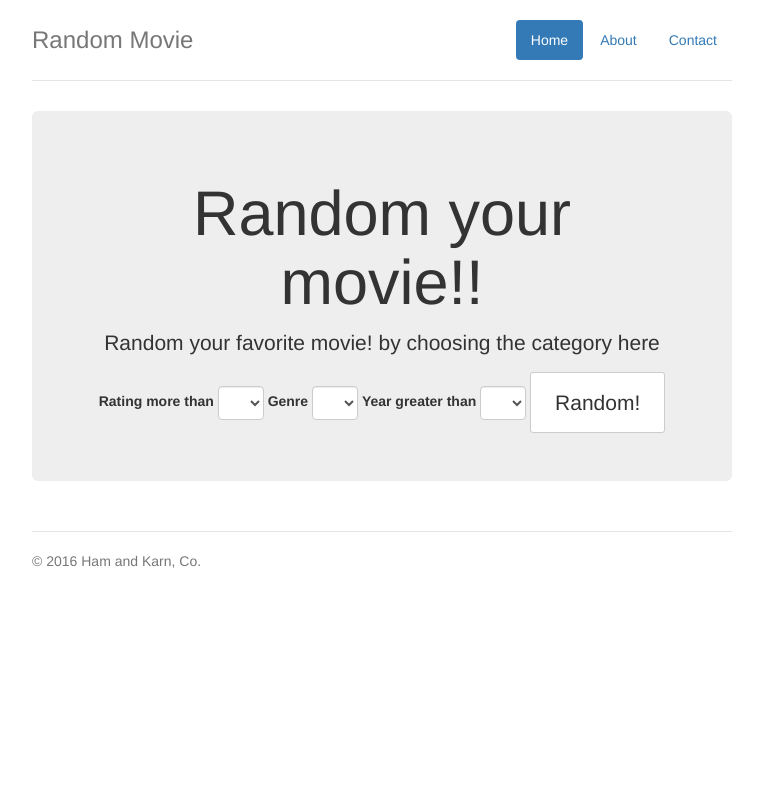
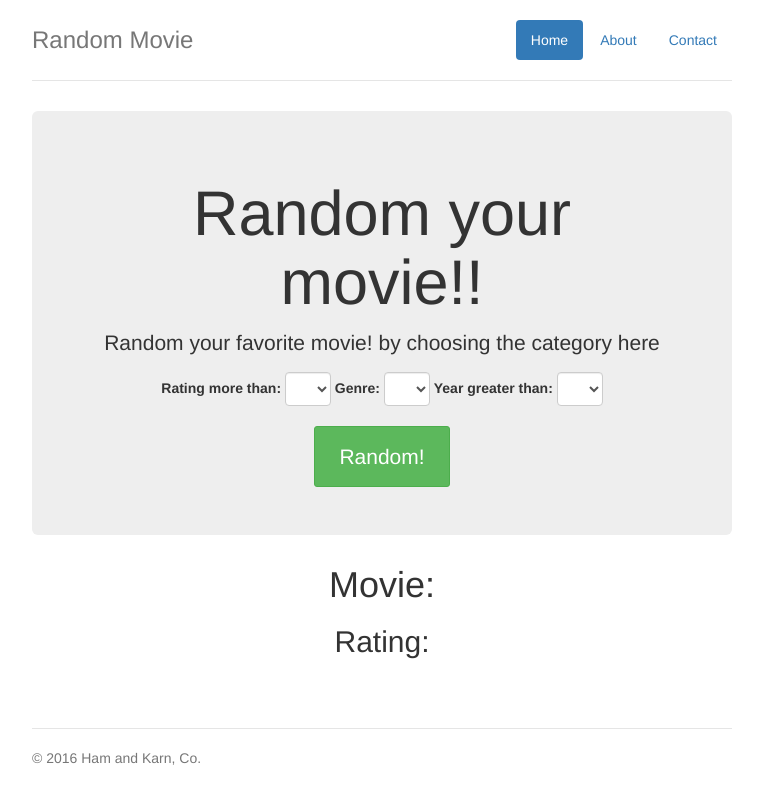
Before and after one commit to agentzh2m/random-movie, a plain HTML site: page index.html in a window 1280 px wide. Shown: the whole page, without its empty margins (258-1021 px from the left). Drawn offline with nearby package versions, Linux system fonts and the light colour scheme; no server answers.

Commit message:
edit some design

```diff
--- a/assets/main.css
+++ b/assets/main.css
@@ -41,6 +41,10 @@ body {
   margin: 30px 0;
 }
 
+.same-indent {
+  padding-left: 30px;
+}
+
 /* Main marketing message and sign up button */
 .jumbotron {
   text-align: center;
--- a/assets/main.js
+++ b/assets/main.js
@@ -38,7 +38,7 @@ $(document).ready(function() {
             var selected_movie = rand_movie()
             var base_url = 'https://image.tmdb.org/t/p/w500/'
             $("#title span").text(selected_movie.title)
-            $("#rating span").text(selected_movie.vote_average)
+            $("#rating span").text("Rating: " + selected_movie.vote_average)
             $("#poster").attr("src", base_url + selected_movie.poster_path)
             if(counter > 10){
               clearInterval(intId);
--- a/index.html
+++ b/index.html
@@ -7,6 +7,7 @@
     <link href="https://cdnjs.cloudflare.com/ajax/libs/select2/4.0.3/css/select2.min.css" rel="stylesheet" />
     <link href="/assets/select2-bootstrap">
     <link rel="stylesheet" href="/assets/main.css">
+    <link rel="icon" href="/images/movieicon.png">
 
     <title>Random Movie</title>
 </head>
@@ -31,25 +32,29 @@
             <p class="lead">Random your favorite movie! by choosing the category here</p>
             <form class="form-inline">
               <div class="form-group">
-                  <label for="sel1">Rating more than</label>
+                  <label for="sel1">Rating more than: </label>
                   <select class="select2-container form-control select-rating" id="sel1"></select>
               </div>
               <div class="form-group">
-                    <label for="sel2">Genre</label>
+                  <label for="sel2">Genre: </label>
                   <select class="select2-container form-control select-genre" id="sel2"></select>
               </div>
               <div class="form-group">
-                    <label for="sel3">Year greater than</label>
+                  <label for="sel3">Year greater than: </label>
                   <select class="select2-container form-control select-year" id="sel3"></select>
               </div>
-                <button type="button" id="start-random" class="btn btn-default btn-sm">Random!</button>
+              <br><br>
+              <button type="button" id="start-random" class="btn btn-success btn-sm">Random!</button>
             </form>
         </div>
 
-        <h1 id="title"><span></span></h1>
-        <h2 id="rating"><span></span></h2>
+        <div align="center">
+          <h1 id="title">Movie: <span></span></h1>
+          <h2 id="rating">Rating: <span></span></h2>
           <img src="" alt="" id="poster">
+        </div>
 
+        <br><br>
 
         <footer class="footer">
             <p>&copy; 2016 Ham and Karn, Co.</p>
```
Lines whose indentation alone changed are shown as unchanged.
